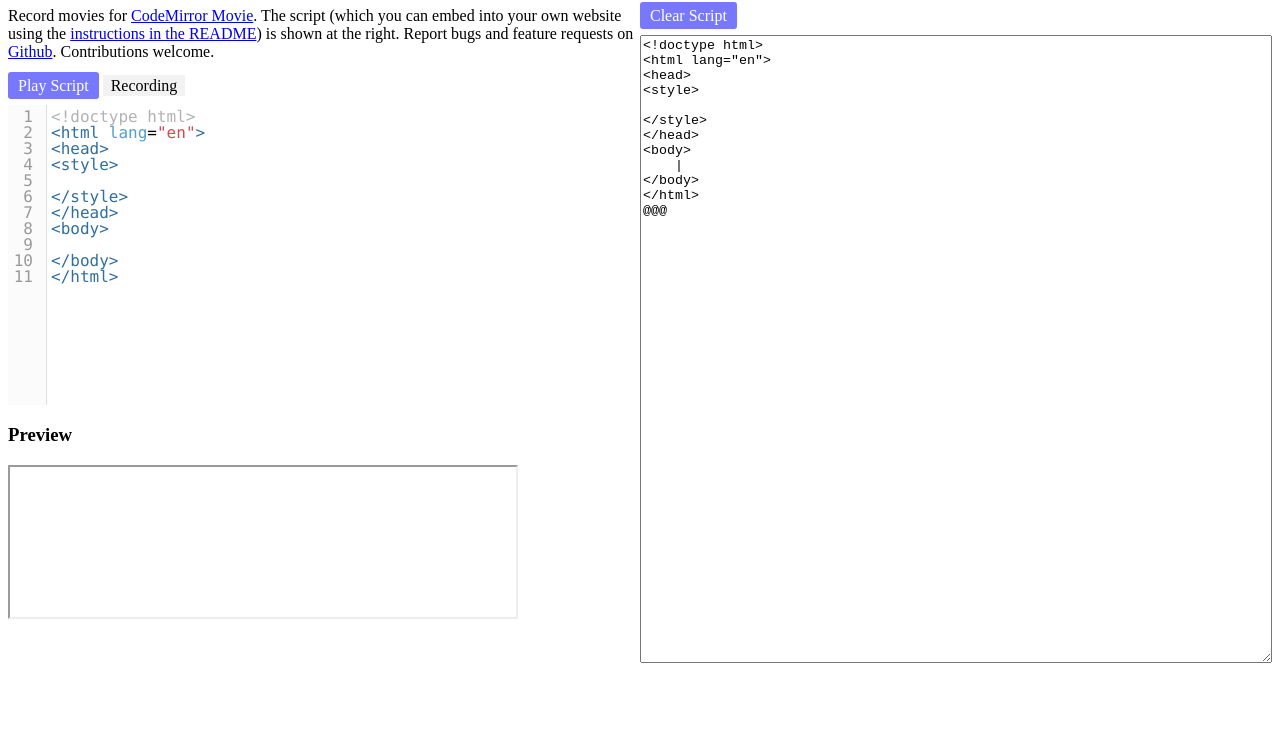
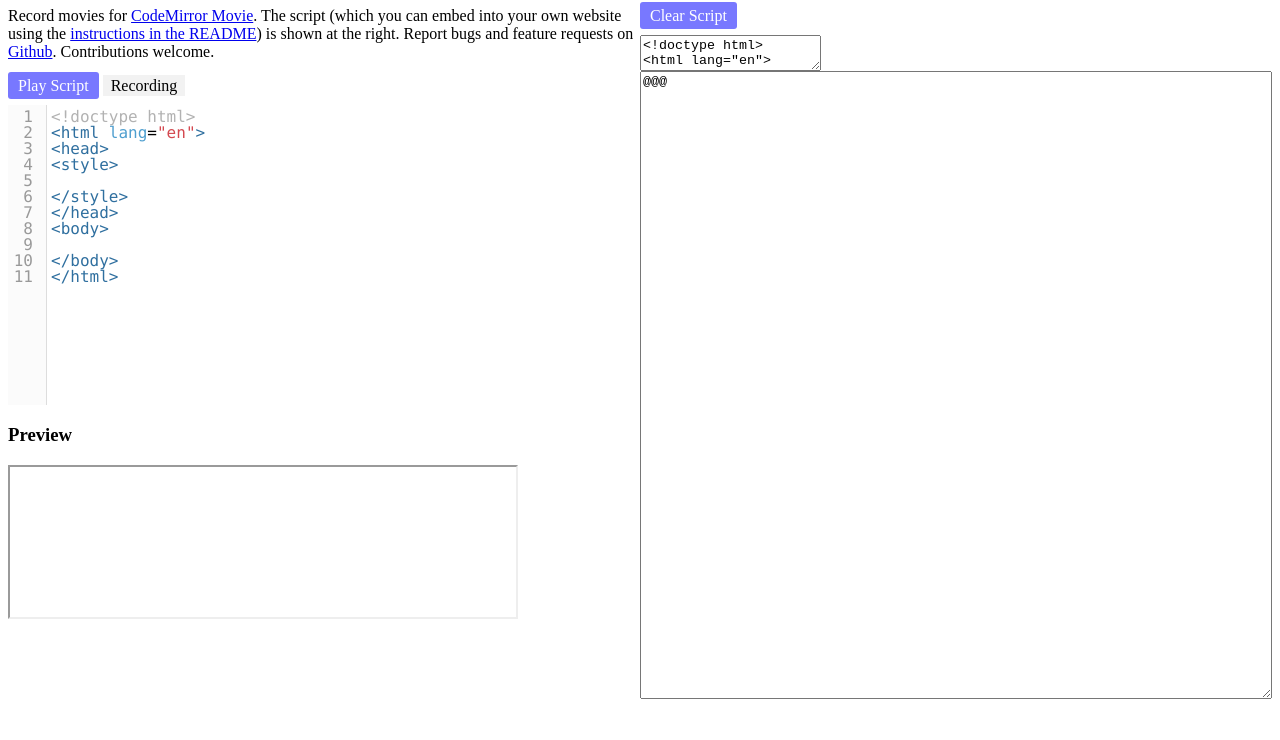
Before and after one commit to bsalinas/CodeMirror-Movie-Recorder, a plain HTML site: page index.html in a window 1280 px wide. Shown: the part 60-800 px from the top of the page. Drawn offline with Linux system fonts and the light colour scheme.

Commit message:
Some updates to how the text is shown in the textbox

```diff
--- a/index.html
+++ b/index.html
@@ -95,6 +95,7 @@
 <h3>Script</h3>
 <a href="#" class="btn" id="clear">Clear Script</a>
 </div>
+<textarea class="html"></textarea>
 <textarea class="script"></textarea>
 </div>
 
--- a/recorder.js
+++ b/recorder.js
@@ -6,7 +6,11 @@ $(document).ready(function(){
     var currentPos = {line:0,ch:0};
     var commands = initialScript;
     var recording = true;
-    var initialContent = '<!doctype html>\n<html lang="en">\n<head>\n<style>\n\n</style>\n</head>\n<body>\n    |\n</body>\n</html>\n@@@';
+    var initialContent = '<!doctype html>\n<html lang="en">\n<head>\n<style>\n\n</style>\n</head>\n<body>\n    |\n</body>\n</html>';
+    $('.html').val(initialContent);
+    $('.html').change(function(e){
+    	thisMovie = initializeMovie();
+    })
 	var parseCommandsToText = function(comm){
 		var stringVersion = ""
 		for(i=0; i<commands.length; i++){
@@ -18,9 +22,9 @@ $(document).ready(function(){
     var initializeMovie = function(){
     	$('.CodeMirror').remove();
 
-    	$('#code').val(initialContent+"\n"+parseCommandsToText(commands))
+    	$('#code').val($('.html').val()+"\n@@@\n"+parseCommandsToText(commands))
     	var movie = CodeMirror.movie('code');
-   		$('.script').text(initialContent+"\n"+parseCommandsToText(commands));
+   		$('.script').text('@@@\n'+parseCommandsToText(commands));
    		 movie.on('stop', function(cm, evt){
    		 	console.log('stopped');
    		 	$('#recordingIndicator').text('Recording');
@@ -61,7 +65,7 @@ $(document).ready(function(){
 		    	var stringVersion = parseCommandsToText(commands);
 		    	console.log(stringVersion);
 		    	console.log(evt);
-		    	$('.script').text(initialContent + '\n'+stringVersion)
+		    	$('.script').text(stringVersion)
 		    }
 	      clearTimeout(delay);
 	      delay = setTimeout(function(){
```
